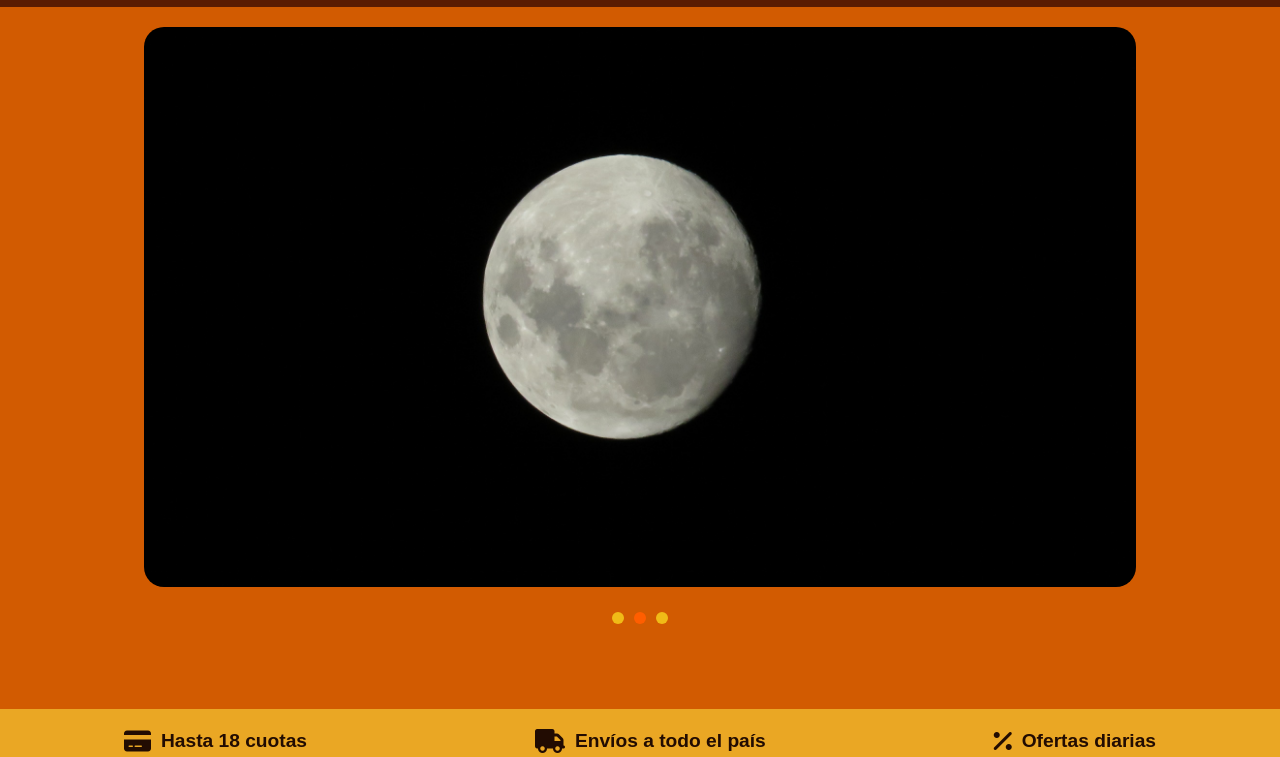
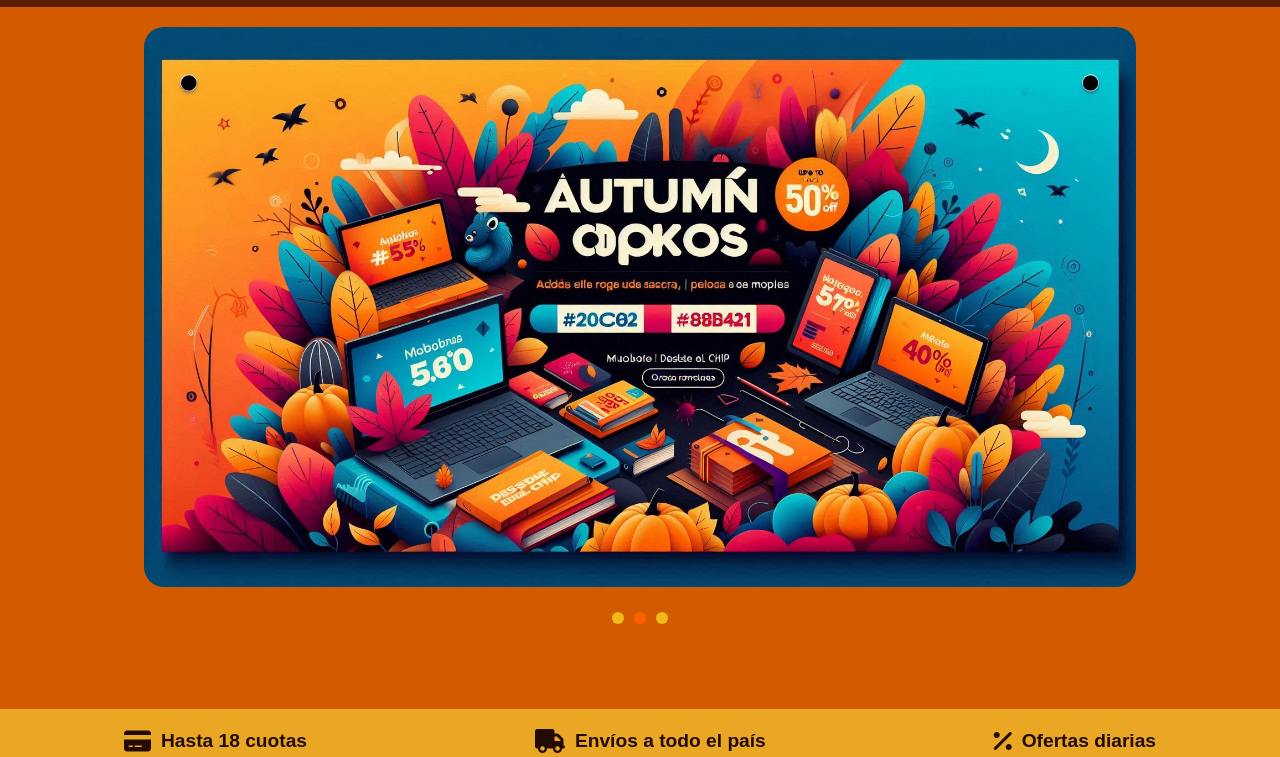
Before and after one commit to Bunkiss/DesdeElChip, a plain HTML site: page html/index.html in a window 1280 px wide. Shown: the part 43-800 px from the top of the page. Drawn offline with Linux system fonts and the light colour scheme; no server answers.

Commit message:
imagenes de ia para el banner (provisional)

```diff
--- a/html/index.html
+++ b/html/index.html
@@ -44,7 +44,7 @@
       <!-- CARRUSEL DE IMÁGENES -->
       <section class="banner">
         <div class="banner-imagen">
-          <img src="../imgs/IMG_4104.JPG"Imagen principal" id="imagen-banner">
+          <img src="" id="imagen-banner">
         </div>
       </section>
       <div class="puntos-banner">
--- a/js/paginaPrincipal.js
+++ b/js/paginaPrincipal.js
@@ -27,9 +27,9 @@ const imagenBanner = document.getElementById("imagen-banner");
 const puntos = document.querySelectorAll(".punto");
 
 const imagenes = [
-  "../imgs/IMG_4104.JPG",
-  "../imgs/IMG_4104.JPG",
-  ""
+  "../imgs/descuentosNotebooks.png",
+  "../imgs/descuentosOtoñales.jpeg",
+  "../imgs/descuentos50.png"
 ];
 
 puntos.forEach((punto, index) => {
```
Also changed, not shown: REQUERIMIENTOS.txt (added), imgs/IMG_4104.JPG (deleted), imgs/descuentosOtoñales.jpeg (added), imgs/prompt.txt (added), 2 other files.
